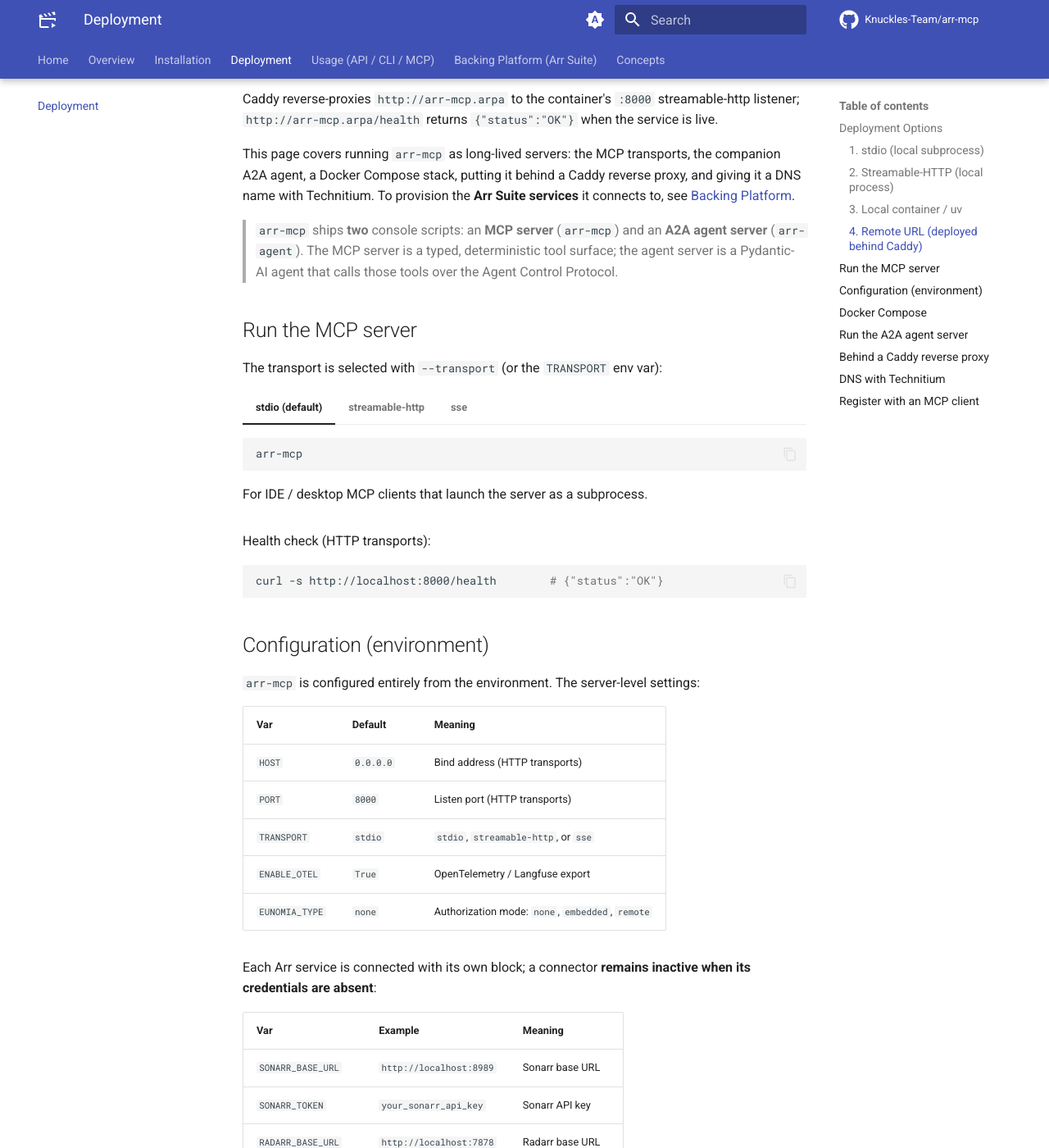
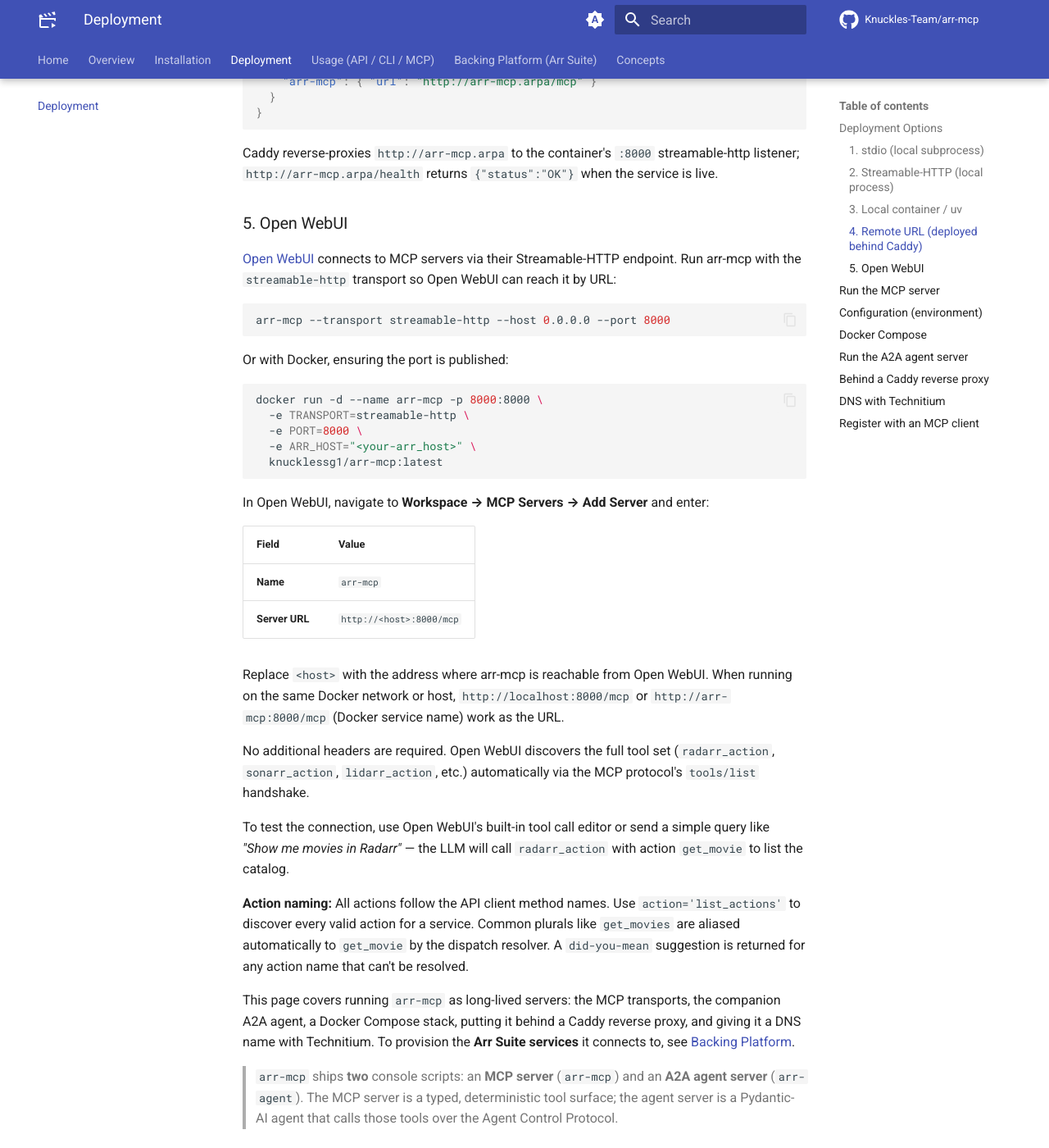
Before and after one commit to Knuckles-Team/arr-mcp, an MkDocs documentation site: the page built from docs/deployment.md, in a window 1280 px wide and 1400 px high, scrolled down 2841 px. Shown: the whole window at 82% size. Built offline with MkDocs 1.6.1 and Material for MkDocs 9.7.7, drawn with Linux system fonts in a browser that asks for light colours; comment, search, counter and statistics services are not loaded; some of the changed text lies outside the part shown.

Commit message:
docs(deployment): add Open WebUI connection section
Adds option 5 to the deployment options table and a dedicated
section covering how to connect arr-mcp from Open WebUI via its
Streamable-HTTP endpoint. Includes Docker and CLI run examples,
the exact Server URL format (http://host:8000/mcp), and a note on
action naming with plural aliasing.

Closes #5 — the plural-to-singular alias (e.g. get_movies -> get_movie)
was already added in v0.46.0 (commit 56ea71c). This docs addition
gives Open WebUI users the complete connection path.

````diff
--- a/docs/deployment.md
+++ b/docs/deployment.md
@@ -13,6 +13,7 @@
 | 2 | Streamable-HTTP (local) | `streamable-http` | a local network port | `command` or `url` |
 | 3 | Local container / uv | `stdio` or `streamable-http` | Docker / Podman / uv on this host | `command` or `url` |
 | 4 | Remote URL | `streamable-http` | a remote host behind Caddy | `url` |
+| 5 | Open WebUI | `streamable-http` | any reachable HTTP endpoint | `url` |
 
 ### 1. stdio (local subprocess)
 
@@ -135,6 +136,52 @@
 Caddy reverse-proxies `http://arr-mcp.arpa` to the container's `:8000`
 streamable-http listener; `http://arr-mcp.arpa/health` returns
 `{"status":"OK"}` when the service is live.
+
+### 5. Open WebUI
+
+[Open WebUI](https://openwebui.com/) connects to MCP servers via their
+Streamable-HTTP endpoint. Run arr-mcp with the `streamable-http` transport so
+Open WebUI can reach it by URL:
+
+```bash
+arr-mcp --transport streamable-http --host 0.0.0.0 --port 8000
+```
+
+Or with Docker, ensuring the port is published:
+
+```bash
+docker run -d --name arr-mcp -p 8000:8000 \
+  -e TRANSPORT=streamable-http \
+  -e PORT=8000 \
+  -e ARR_HOST="<your-arr_host>" \
+  knucklessg1/arr-mcp:latest
+```
+
+In Open WebUI, navigate to **Workspace → MCP Servers → Add Server** and enter:
+
+| Field | Value |
+|-------|-------|
+| **Name** | `arr-mcp` |
+| **Server URL** | `http://<host>:8000/mcp` |
+
+Replace `<host>` with the address where arr-mcp is reachable from Open WebUI.
+When running on the same Docker network or host, `http://localhost:8000/mcp`
+or `http://arr-mcp:8000/mcp` (Docker service name) work as the URL.
+
+No additional headers are required. Open WebUI discovers the full tool set
+(`radarr_action`, `sonarr_action`, `lidarr_action`, etc.) automatically via
+the MCP protocol's `tools/list` handshake.
+
+To test the connection, use Open WebUI's built-in tool call editor or send a
+simple query like *"Show me movies in Radarr"* — the LLM will call
+`radarr_action` with action `get_movie` to list the catalog.
+
+**Action naming:** All actions follow the API client method names. Use
+`action='list_actions'` to discover every valid action for a service. Common
+plurals like `get_movies` are aliased automatically to `get_movie` by the
+dispatch resolver. A `did-you-mean` suggestion is returned for any action name
+that can't be resolved.
+
 <!-- END GENERATED: deployment-options -->
 
 This page covers running `arr-mcp` as long-lived servers: the MCP transports, the
````
